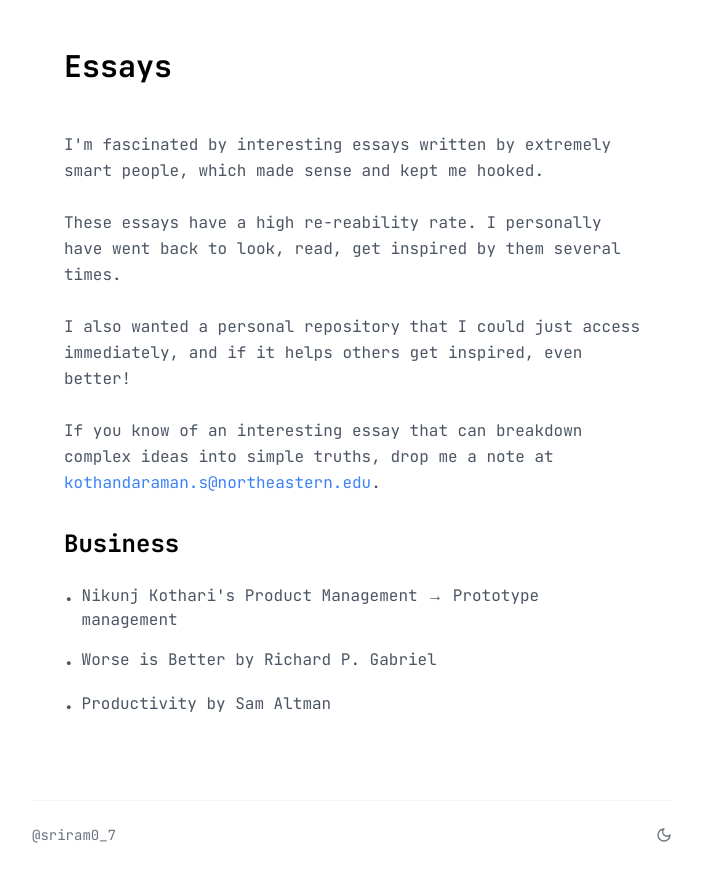
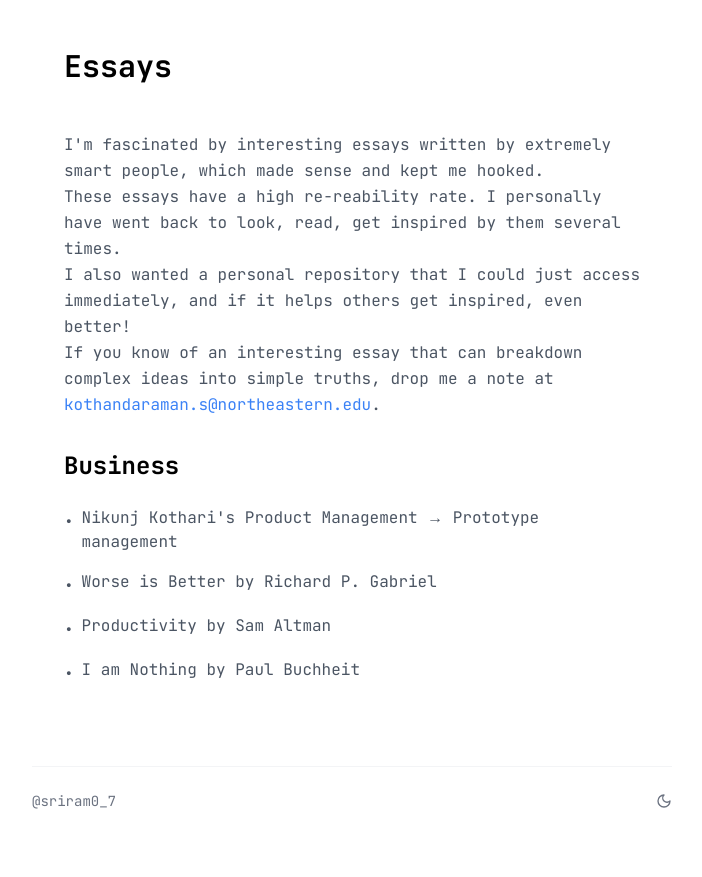
Before and after one commit to sriramkj07/Personalwebsite, a Next.js app: page /essays in a window 1280 px wide. Shown: the whole page, without its empty margins (288-990 px from the left). After the commit the page ends 843 px from the top, so only its background shows below. Built offline with nearby package versions, Linux system fonts and the light colour scheme.

Commit message:
adding a blog

```diff
--- a/app/essays/page.tsx
+++ b/app/essays/page.tsx
@@ -17,6 +17,10 @@ export default function Essays() {
     {
       href: "https://blog.samaltman.com/productivity",
       title: "Productivity by Sam Altman"
+    },
+    {
+      href: "https://paulbuchheit.blogspot.com/2011/",
+      title: "I am Nothing by Paul Buchheit"
     }
   ];
 
@@ -26,12 +30,9 @@ export default function Essays() {
 
       <div className="text-gray-600 dark:text-gray-400 mb-8 leading-relaxed whitespace-pre-line">
         {`I'm fascinated by interesting essays written by extremely smart people, which made sense and kept me hooked.
-
-These essays have a high re-reability rate. I personally have went back to look, read, get inspired by them several times.
-
-I also wanted a personal repository that I could just access immediately, and if it helps others get inspired, even better!
-
-If you know of an interesting essay that can breakdown complex ideas into simple truths, drop me a note at `}
+        These essays have a high re-reability rate. I personally have went back to look, read, get inspired by them several times.
+        I also wanted a personal repository that I could just access immediately, and if it helps others get inspired, even better!
+        If you know of an interesting essay that can breakdown complex ideas into simple truths, drop me a note at `}
         <a
           href="mailto:kothandaraman.s@northeastern.edu"
           className="text-blue-500 hover:text-blue-600 dark:text-blue-400 dark:hover:text-blue-300"
```
